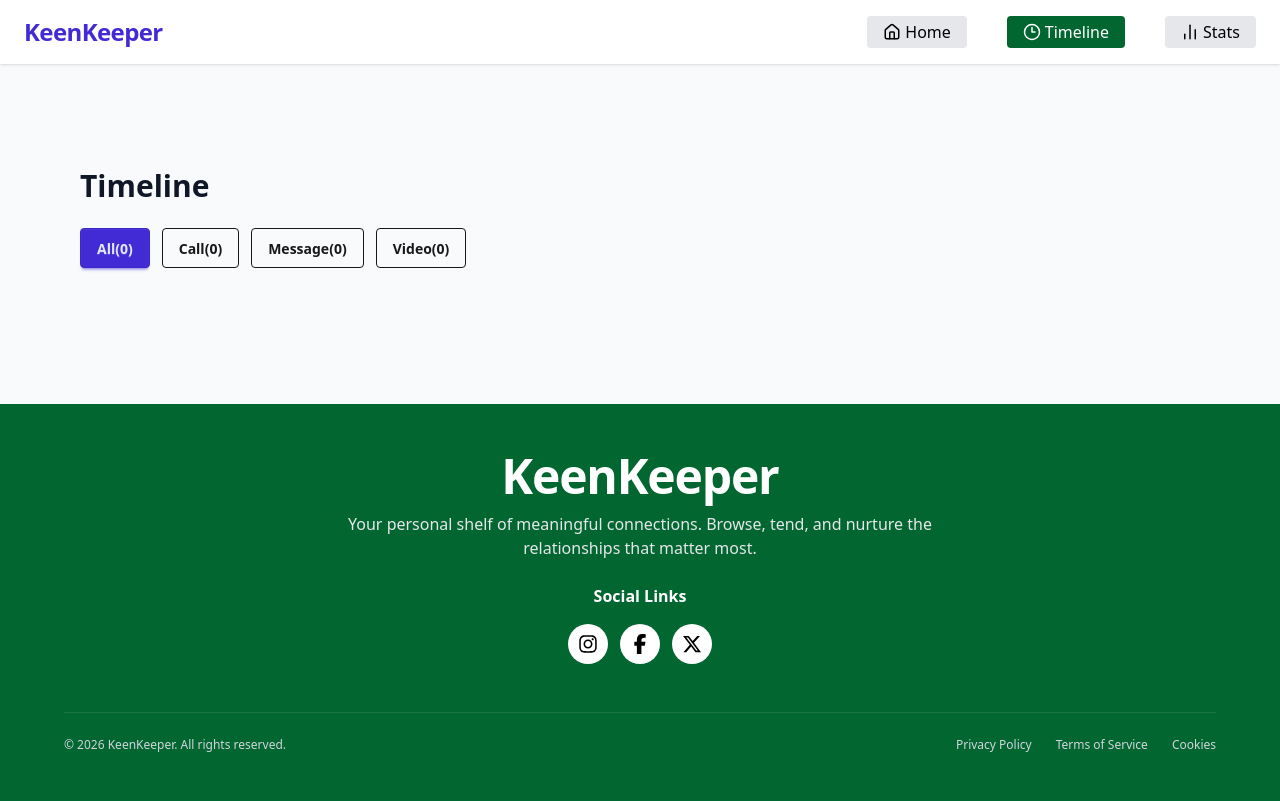
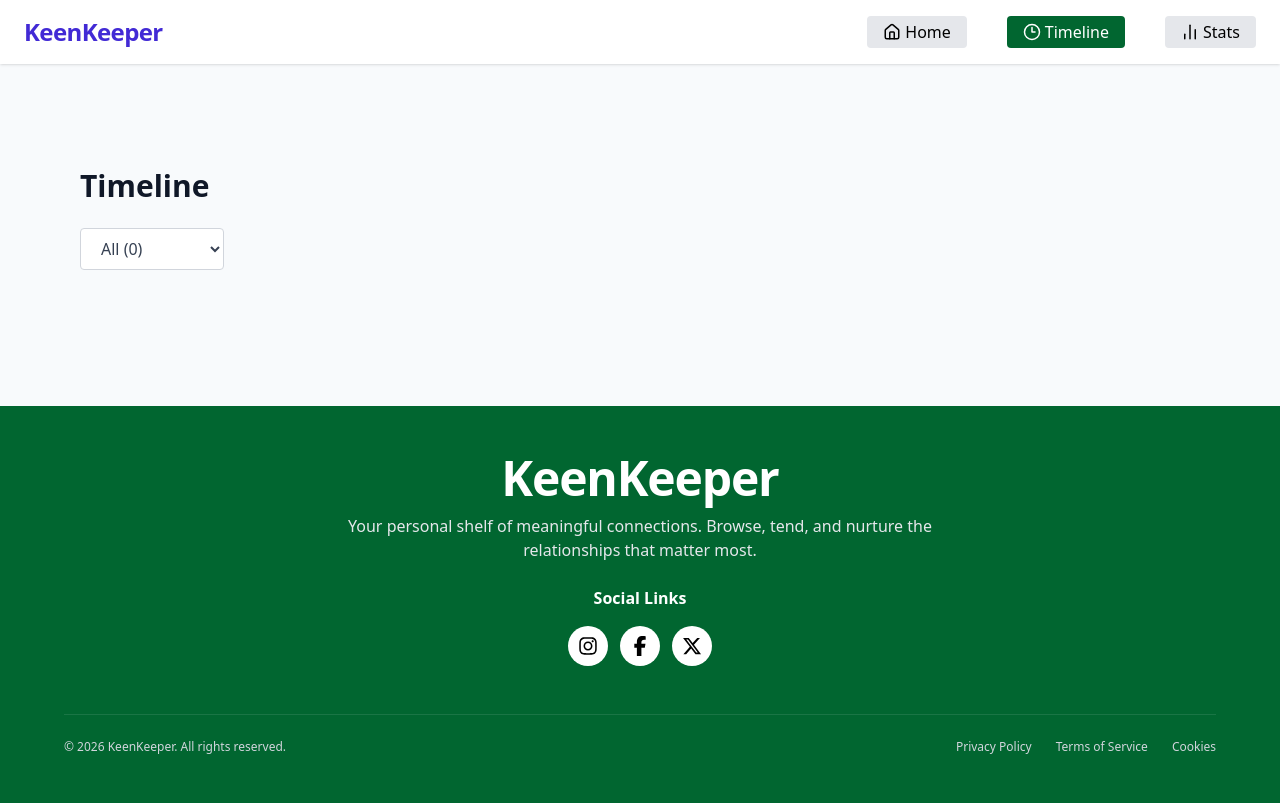
Before and after one commit to habibur-rahman-sunny/Keep-Kenner, a Next.js app: page /Timeline in a window 1280 px wide. Built offline with nearby package versions, Linux system fonts and the light colour scheme.

Commit message:
updated design of filter to dropdown filter

```diff
--- a/src/app/Timeline/page.jsx
+++ b/src/app/Timeline/page.jsx
@@ -7,7 +7,7 @@ const TimelinePage = () => {
     // For filter
     const [filter, setFilter] = useState("all")
     const { history, callCount, messageCount, videoCount } = useContext(FdContext)
-    const filteredHistory = filter === 'all'? history: (history.filter(Item => Item.type === filter))
+    const filteredHistory = filter === 'all' ? history : (history.filter(Item => Item.type === filter))
 
 
     return (
@@ -15,35 +15,29 @@ const TimelinePage = () => {
             <div className="max-w-6xl w-full mx-auto px-4 py-26">
                 <h1 className="font-bold text-3xl text-gray-900 mb-6">Timeline</h1>
 
-                {/* For Filter */}
-                <div className='flex flex-wrap gap-3 mb-8'>
-                    <button
-                    onClick={()=>{setFilter("all")}}
-                    className={`btn ${filter === "all"? "btn-primary": "btn-outline"}`}
+                {/* Dropdown Filter */}
+                <div className="mb-8">
+                    <select
+                        value={filter}
+                        onChange={(e) => setFilter(e.target.value)}
+                        className="border border-gray-300 rounded-sm px-4 py-2 bg-white text-gray-700"
                     >
-                        All({filteredHistory.length})
-                    </button>
+                        <option value="all">
+                            All ({history.length})
+                        </option>
 
-                    <button
-                    onClick={()=>{setFilter("call")}}
-                    className={`btn ${filter === "call"? "btn-primary": "btn-outline"}`}
-                    >
-                        Call({callCount})
-                    </button>
+                        <option value="call">
+                            Call ({callCount})
+                        </option>
 
-                    <button
-                    onClick={()=>{setFilter("message")}}
-                    className={`btn ${filter === "message"? "btn-primary": "btn-outline"}`}
-                    >
-                        Message({messageCount})
-                    </button>
+                        <option value="message">
+                            Message ({messageCount})
+                        </option>
 
-                    <button
-                    onClick={()=>{setFilter("video")}}
-                    className={`btn ${filter === "video"? "btn-primary": "btn-outline"}`}
-                    >
-                        Video({videoCount})
-                    </button>
+                        <option value="video">
+                            Video ({videoCount})
+                        </option>
+                    </select>
                 </div>
                 {/* Direct mapping and parameter destructuring */}
                 <div className="flex flex-col gap-3">
--- a/src/app/layout.js
+++ b/src/app/layout.js
@@ -16,7 +16,7 @@ const geistMono = Geist_Mono({
 });
 
 export const metadata = {
-  title: "Create Next App",
+  title: "KeenKeeper",
   description: "Generated by create next app",
 };
 
```
